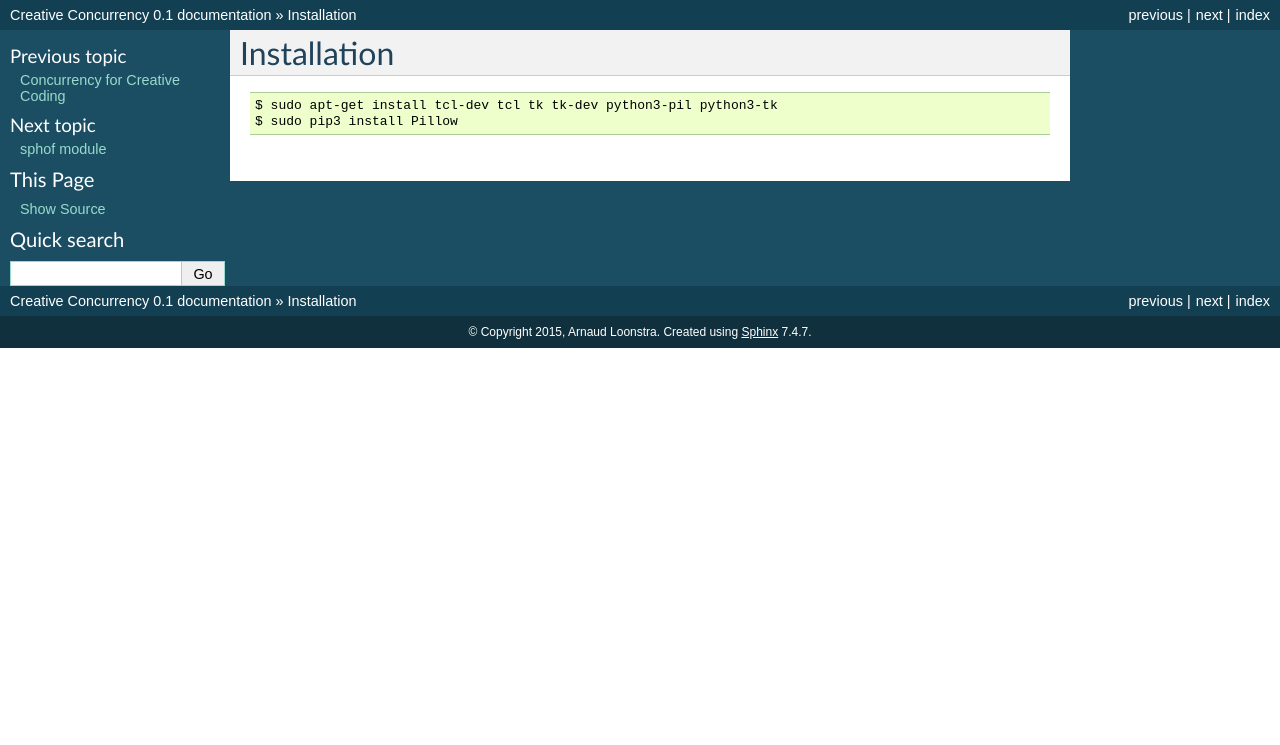
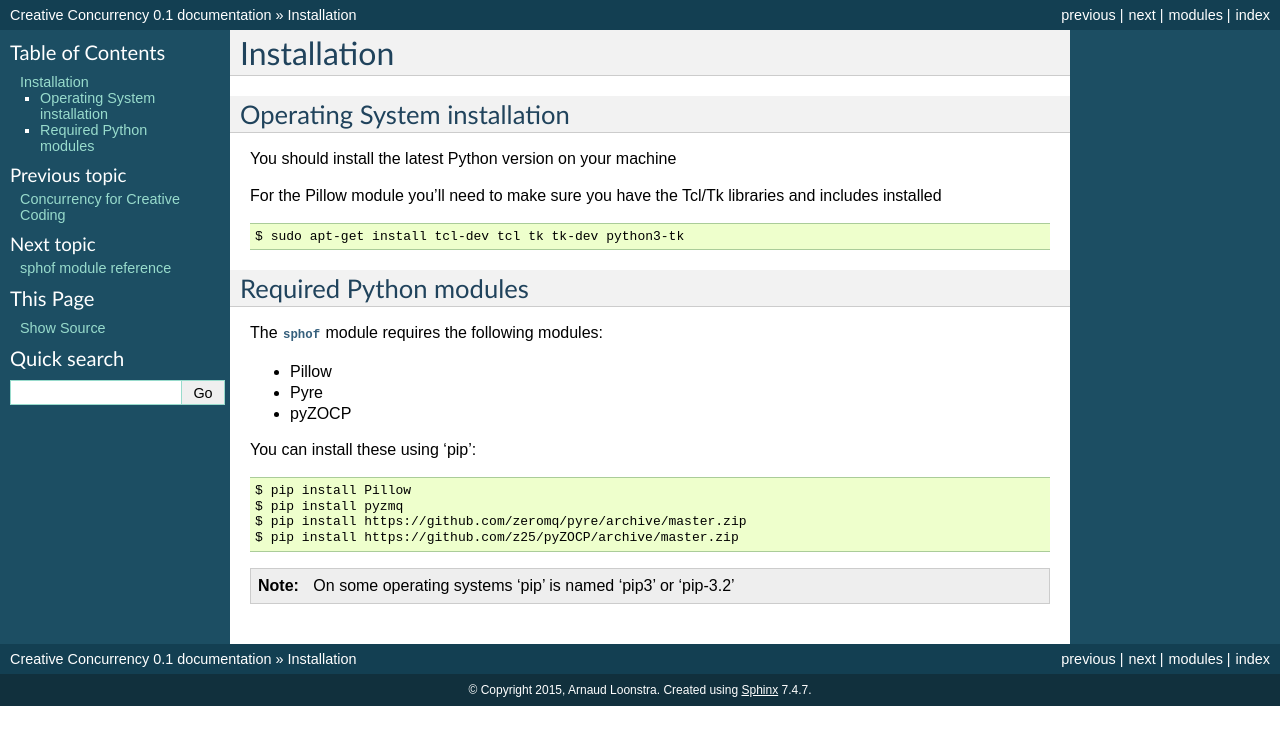
Before and after one commit to sphaero/sphof, a Sphinx documentation site: the page built from docs/installation.rst, in a window 1280 px wide. Shown: the top 745 px of the page. Built offline with Sphinx 7.4.7, drawn with Linux system fonts in a browser that asks for light colours; pages that are not in the unit, such as notebooks, are missing from menus.

Commit message:
documentation cleanup and start with guide

```diff
--- a/docs/conf.py
+++ b/docs/conf.py
@@ -260,13 +260,7 @@
 # If true, do not generate a @detailmenu in the "Top" node's menu.
 #texinfo_no_detailmenu = False
 
-import sys
-from unittest.mock import MagicMock
-
-class Mock(MagicMock):
-    @classmethod
-    def __getattr__(cls, name):
-            return Mock()
-
-#MOCK_MODULES = ['ZOCP', 'PIL', 'tkinter', 'ImageDraw', 'ImageTk']
-#sys.modules.update((mod_name, Mock()) for mod_name in MOCK_MODULES)
+autodoc_mock_imports = [
+    'tkinter',
+    'PIL',
+]
--- a/docs/index.rst
+++ b/docs/index.rst
@@ -12,7 +12,7 @@
 You can find the API documentation as well as simple examples of the toolkit's usage.
 
 .. toctree::
-   :maxdepth: 2
+   :maxdepth: 20
 
    installation
    guide
--- a/docs/installation.rst
+++ b/docs/installation.rst
@@ -1,7 +1,38 @@
 Installation
 ------------
 
-::
+.. :note:
+   You're machine should come preinstalled with the Sphof module.
 
-    $ sudo apt-get install tcl-dev tcl tk tk-dev python3-pil python3-tk
-    $ sudo pip3 install Pillow
+Operating System installation
+#############################
+You should install the latest Python version on your machine
+
+For the Pillow module you'll need to make sure you have the Tcl/Tk
+libraries and includes installed
+
+.. code-block:: bash
+
+   $ sudo apt-get install tcl-dev tcl tk tk-dev python3-tk
+
+
+Required Python modules
+#######################
+
+The :py:mod:`sphof` module requires the following modules:
+
+* Pillow
+* Pyre
+* pyZOCP
+
+You can install these using 'pip':
+
+.. code-block:: bash
+
+   $ pip install Pillow
+   $ pip install pyzmq
+   $ pip install https://github.com/zeromq/pyre/archive/master.zip
+   $ pip install https://github.com/z25/pyZOCP/archive/master.zip
+
+.. note::
+   On some operating systems 'pip' is named 'pip3' or 'pip-3.2'
```
Also changed, not shown: docs/actors.rst (+8 -0 lines), docs/canvas_actors.rst (+12 -4 lines), docs/sphof.rst (+6 -4 lines), 1 other file.
